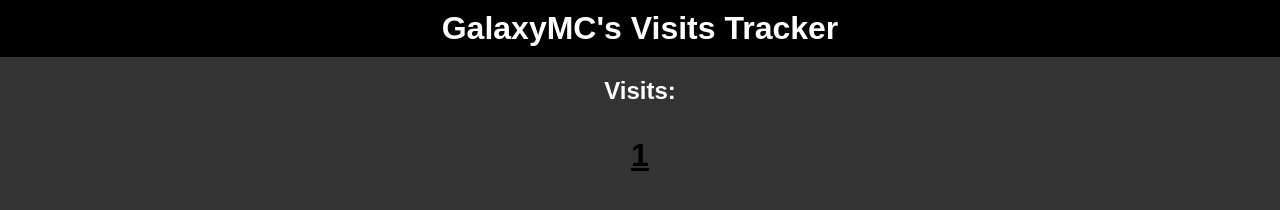
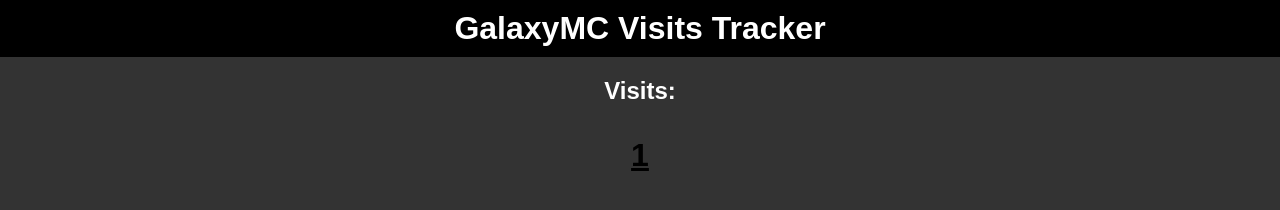
Before and after one commit to ItsHazzard/visits, a plain HTML site: page index.html in a window 1280 px wide. Drawn offline with Linux system fonts and the light colour scheme.

Commit message:
Update index.html

```diff
--- a/index.html
+++ b/index.html
@@ -8,7 +8,7 @@
 </head>
 <body>
     <header>
-        <h1>GalaxyMC's Visits Tracker</h1>
+        <h1>GalaxyMC Visits Tracker</h1>
     </header>
     <section class="tracking-info">
         <h2>Visits:</h2>
```
